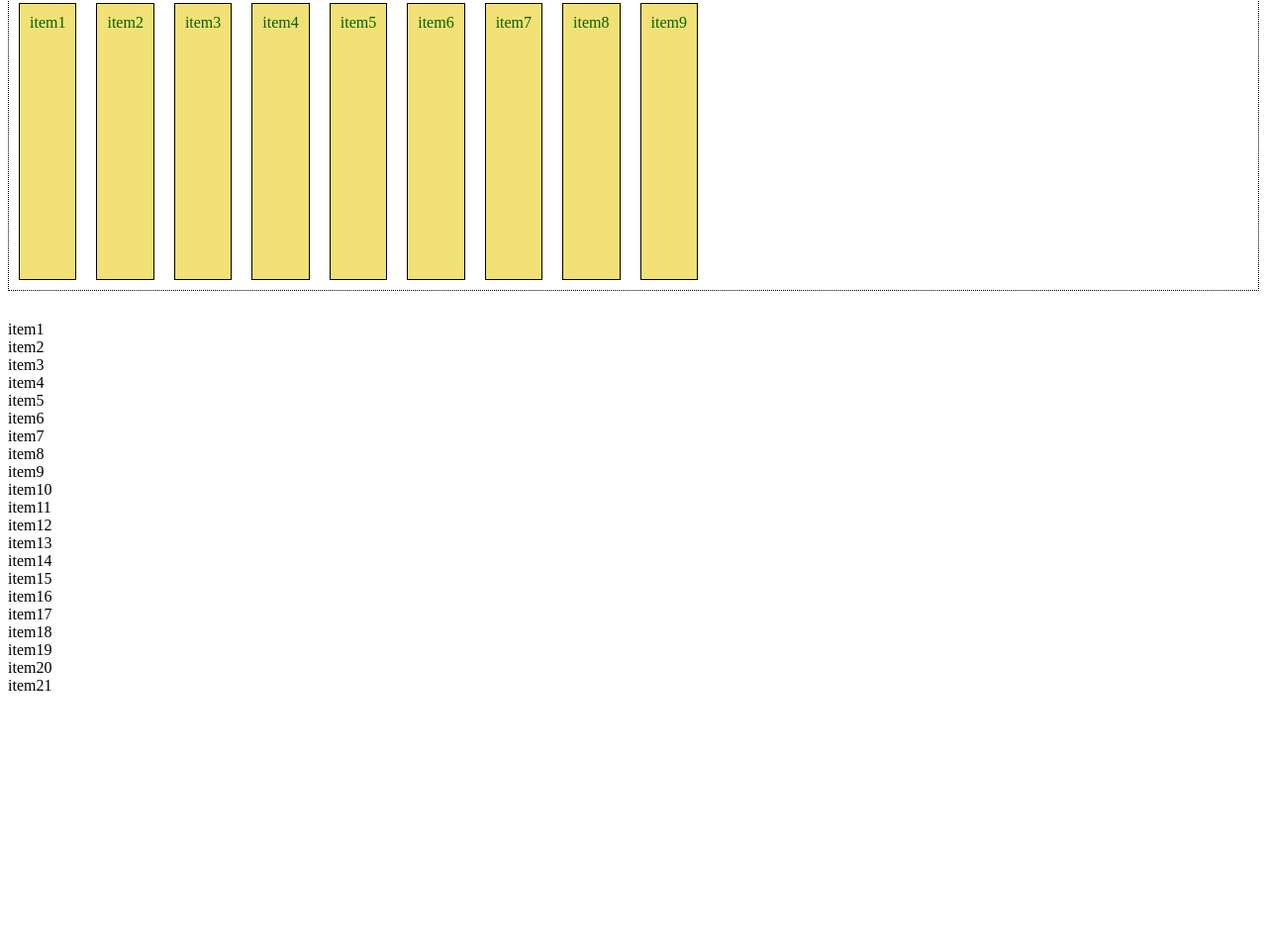
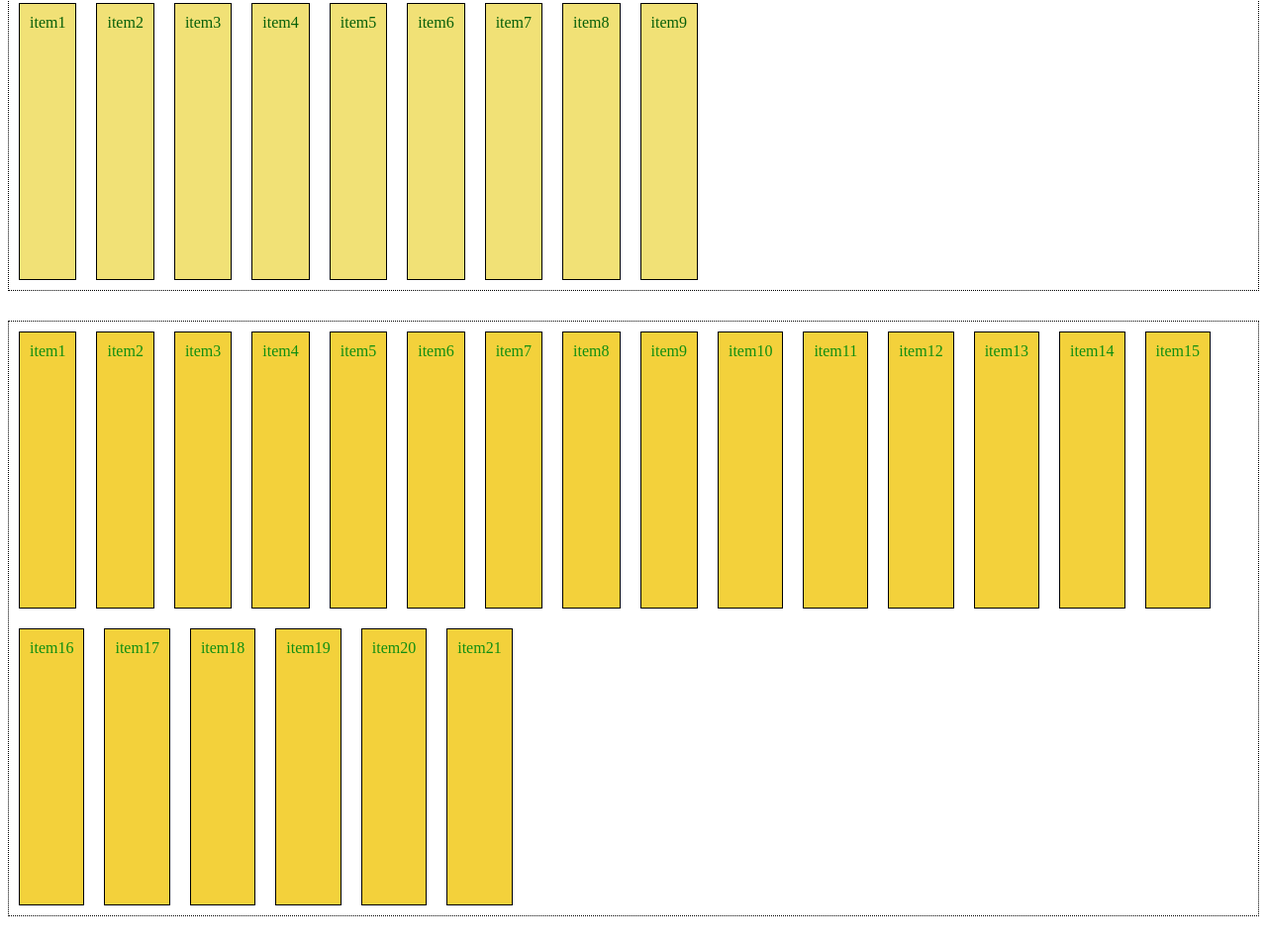
Before and after one commit to Sss0o1101/html-learn-b-, a plain HTML site: page Flexbox(b)-1/index.html in a window 1280 px wide. Shown: the part 292-1246 px from the top of the page at 99% size. Before the commit the page ends 1002 px from the top, so only its background shows below. Drawn offline with Linux system fonts and the light colour scheme.

Commit message:
added new text

```diff
--- a/Flexbox(b)-1/style.css
+++ b/Flexbox(b)-1/style.css
@@ -105,3 +105,30 @@
     padding: 10px;
     border: 1px solid #000;
 }
+
+
+/* align-content (複数行の垂直方向の揃え) ---------------------------------------------*/
+
+.container5 {
+    display: flex;
+    flex-wrap: wrap;
+    align-content: stretch;
+    /* align-content: flex-start; */
+    /* align-content: flex-end; */
+    /* align-content: center; */
+    /* align-content: space-between; */
+    /* align-content: space-around; */
+    /* align-content: space-evenly; */
+
+    height: 600px;
+    border: 1px dotted #000;
+    margin-bottom: 30px;
+    }
+
+.item5 {
+    color: #0f8e11;
+    background-color: #f3d13b;
+    margin: 10px;
+    padding: 10px;
+    border: 1px solid #000;
+}
```
